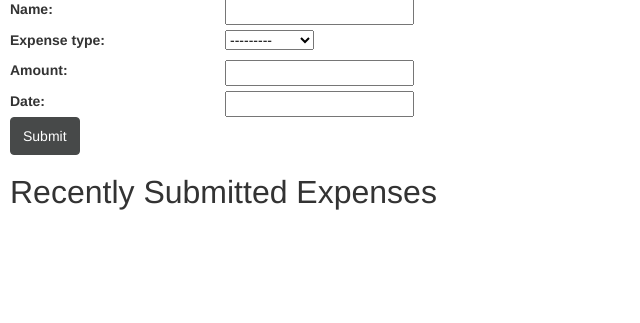
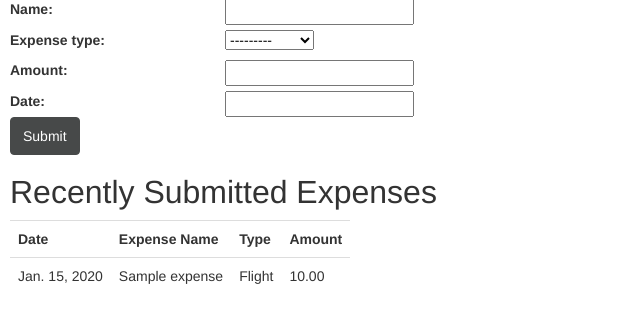
Before and after one commit to droberts84/expenselogger, a Django app: page / in a window 1280 px wide. Shown: the part 128-451 px from the top of the page, without its empty margins (0-640 px from the left). Run offline with Django 3.2, Linux system fonts and the light colour scheme; tables that the repository leaves empty hold one stand-in row (values such as "Sample post").

Commit message:
story 2 complete PASS

```diff
--- a/expenselogger/static/style.css
+++ b/expenselogger/static/style.css
@@ -1,3 +1,4 @@
 body{margin:10px;}
 #submit_expense {margin-top:10px}
 .form_group{margin-top:5px}
+.table{width: auto}
--- a/expenselogger/templates/expenselogger/index.html
+++ b/expenselogger/templates/expenselogger/index.html
@@ -6,10 +6,6 @@
 
 <form action="/create/" method="post" class="form-horizontal">
 {% csrf_token %}
-<!-- <div class="input-group">
-    <label for="expense_name">Name</label>: <input type="text" class="form-control" name="expense_name"/>
-    <input type="submit" id="submit_expense" value="Submit" class="form-control" />
-</div> -->
 {% for field in form %}
     <div class="form_group row">
         {{ field.errors }}
@@ -21,11 +17,27 @@
    		</div>
     </div>
 {% endfor %}
-<input type="submit" value="Submit" class="btn btn-default" />
+<button type="submit" value="Submit" class="btn btn-default">Submit</button>
 </form>
 
 <h2>Recently Submitted Expenses</h2>
-<ul>
-<!-- implement me -->
-</ul>
+
+<table class="table">
+    <tr>
+        <!-- header row -->
+        <th>Date</th>
+        <th>Expense Name</th>
+        <th>Type</th>
+        <th>Amount</th>
+    </tr>
+    {% for expense in expense_list %}
+        <tr>
+            <td>{{ expense.date }}</td>
+            <td>{{ expense.name }}</td>
+            <td>{{ expense.get_expense_type_display }}</td>
+            <td>{{ expense.amount|floatformat:"2" }}</td>
+        </tr>
+    {% endfor %}
+</table>
+
 {% endblock %}
```
Also changed, not shown: expenselogger/tests.py (+8 -8 lines).
